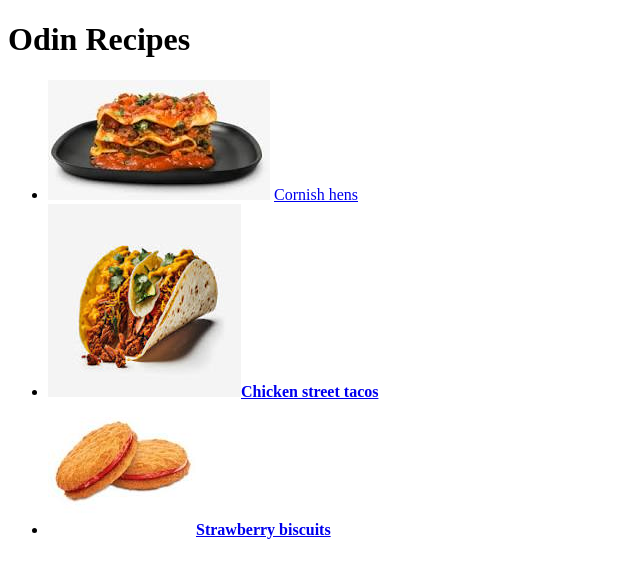
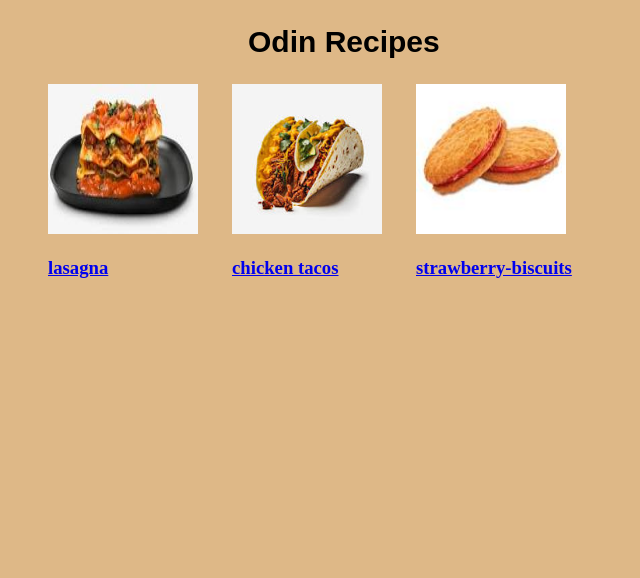
Before and after one commit to fevies/odin-recipes, a plain HTML site: page index.html in a window 1280 px wide. Shown: the whole page, without its empty margins (0-640 px from the left). Drawn offline with Linux system fonts and the light colour scheme.

Commit message:
added main.css

```diff
--- a/index.html
+++ b/index.html
@@ -4,14 +4,34 @@
     <meta charset="UTF-8">
     <meta name="viewport" content="width=device-width, initial-scale=1.0">
     <title>Odin-recipes</title>
+    <link rel="stylesheet" href="main.css">
 </head>
 <body>
-    <h1>Odin Recipes</h1>
+    <section>
+    <h1 class="recipe">Odin Recipes</h1>
     <ul>
-        <li> <img src="../odin-recipes/images/lasagna.jpeg" alt=""> <a href="recipes/lasagna.html">Cornish hens</a></li>
-        <li><img src="../odin-recipes/images/chicken street tacos.jpeg" alt=""><a href="recipes/chicken-street-tacos.html"><strong>Chicken street tacos</strong></a></li>
-        <li> <img src="../odin-recipes/images/strawberry biscuit .jpeg" alt="strawberry biscuit"><a href="recipes/strawberry-biscuits.html"><strong>Strawberry biscuits</strong></a></li>
+
+            <li>
+                 <img class="lasagna" src="images/lasagna.jpeg" alt="cornish-hen">
+                 <h3> <a href="recipes/lasagna.html">lasagna</a></h3>
+            </li>
+
+
+            <li>
+                <img class="chicken-street-tacos" src="/images/chicken-street-tacos.jpeg" alt="street">
+                <h3> <a href="recipes/chicken-street-tacos.html">chicken tacos </a></h3>
+            </li>
+
+
+            <li><img class="strawberry-biscuits" src="/images/strawberry-biscuit.jpeg" alt="strawberry-biscuit">
+            <h3> <a href="recipes/strawberry-biscuits.html">strawberry-biscuits</a></h3>
+            </li>
+
+
+
+
     </ul>
+</section>
 
 
 </body>
--- /dev/null
+++ b/main.css
@@ -0,0 +1,42 @@
+ul{
+    list-style: none;
+    display: inline;
+}
+.recipe{
+    font-family: Arial, Helvetica, sans-serif;
+    font-size: 30px;
+    margin-left: 240px;
+
+}
+.lasagna{
+    border: 20px;
+    width:150px;
+    height: 150px;
+    margin-right: 30px;
+
+
+}
+.chicken-street-tacos{
+    border:20px;
+    width:150px;
+    height: auto;
+    margin-right: 30px;
+
+
+}
+.strawberry-biscuits{
+    border:20px;
+    width: 150px;
+    height:150px;
+
+}
+li{
+    display:inline-block;
+}
+.a{
+    display: block;
+
+}
+body{
+    background-color: burlywood;
+}
```
Also changed, not shown: images/chicken-street-tacos.jpeg (renamed from images/chicken street tacos.jpeg), images/strawberry-biscuit.jpeg (renamed from images/strawberry biscuit .jpeg).
